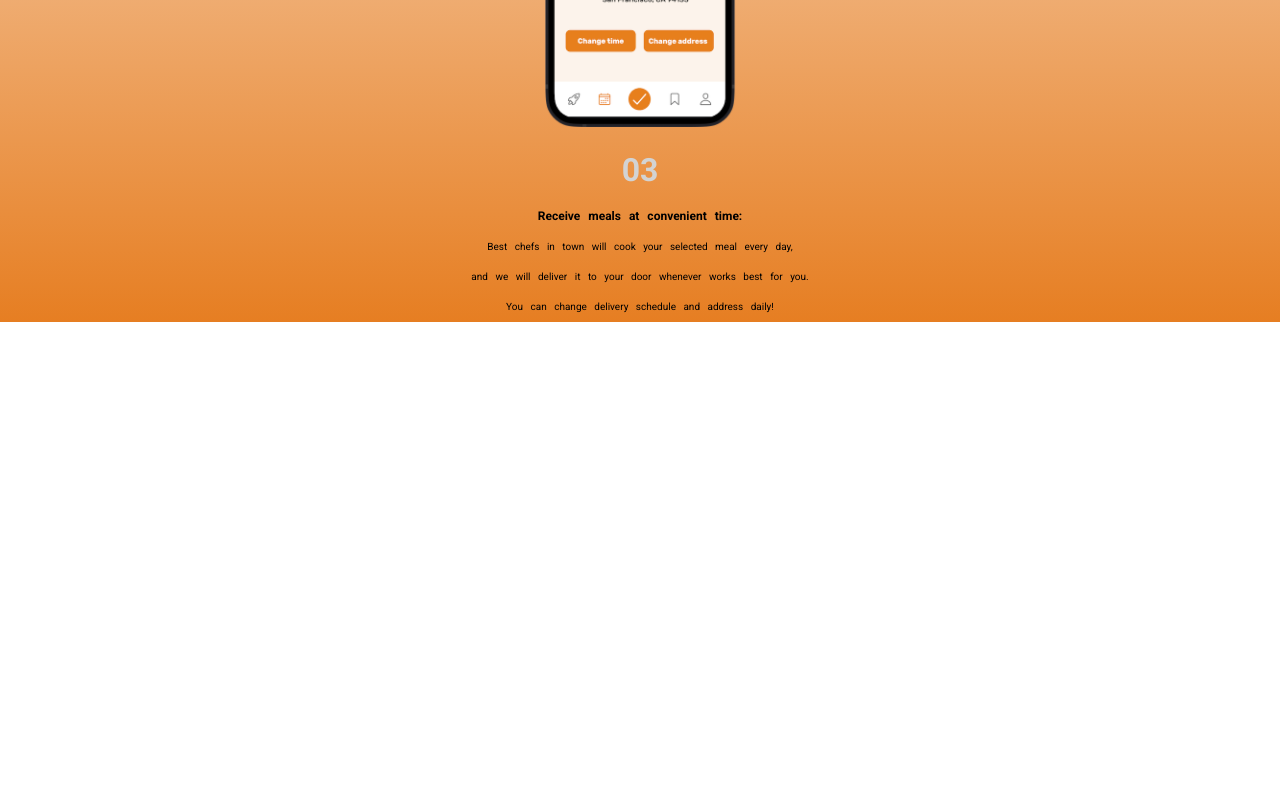
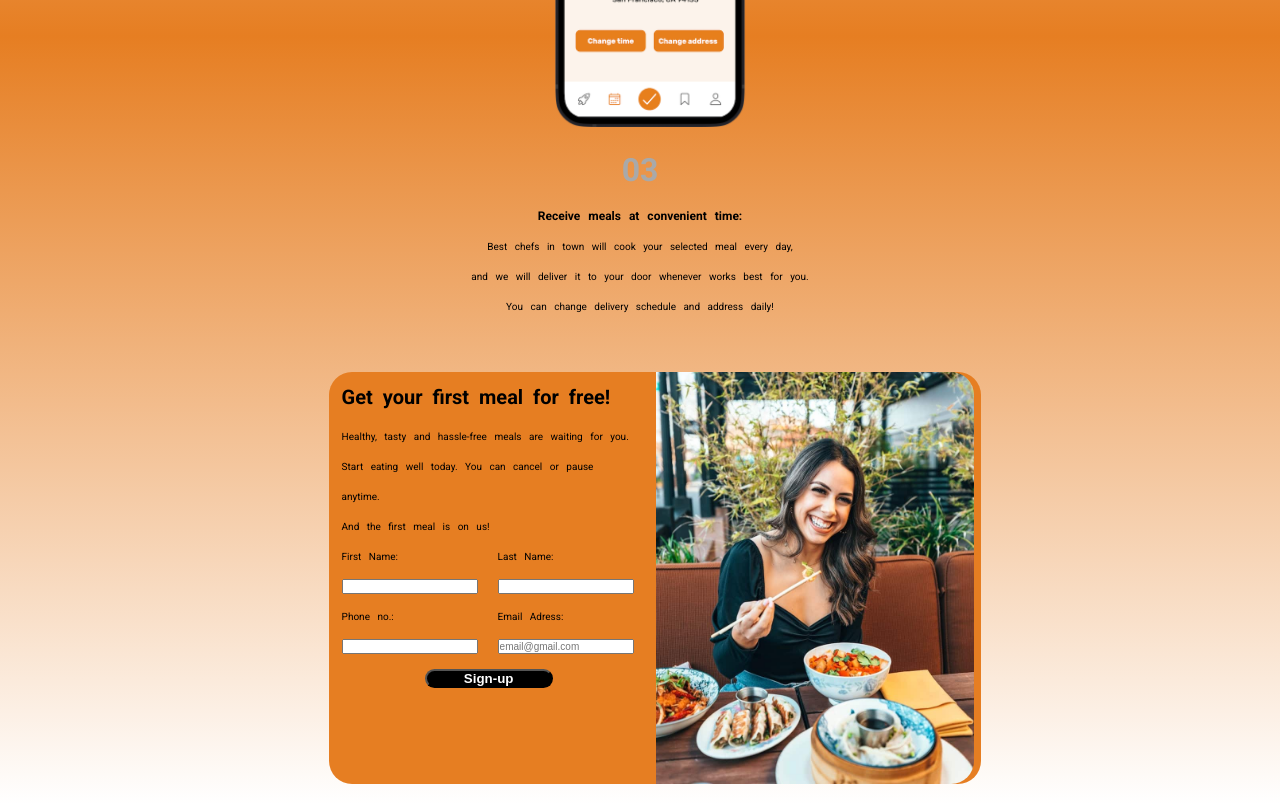
Before and after one commit to Beemo2004/Omnifood, a plain HTML site: page learnmore.html in a window 1280 px wide. Shown: the part 1500-2304 px from the top of the page. Before the commit the page ends 1822 px from the top, so only its background shows below. Drawn offline with Linux system fonts and the light colour scheme.

Commit message:
i forgot the form lol

```diff
--- a/css/main.css
+++ b/css/main.css
@@ -244,7 +244,7 @@ ul{
 .learnmore{
     width: 100%;
     height: 100%;
-    background:linear-gradient(#e67e22,#fff,#e67e22);
+    background:linear-gradient(#e67e22,#fff,#e67e22,#fff);
     word-spacing: 0.5em;
     font-family: 'Roboto', sans-serif;
 }
@@ -274,7 +274,7 @@ main{
 .head-learn{
     font-weight:bolder;
     font-size:xx-large;
-    color: lightgray;
+    color: darkgray;
 }
 .step-2{
     padding-top: 2em;
@@ -288,3 +288,53 @@ main{
     align-items: center;
     text-align: center;
 }
+
+.form{
+    margin-left: 3em;
+    margin-top: 3em;
+    width: 51vw;
+    display: flex;
+    border-radius: 2.3em;
+    background-color: #e67e22;
+}
+.form-info{
+    margin-left: 1.3em;
+}
+
+
+.names{
+    display: flex;
+    gap: 2em;
+}
+
+.contact-details{
+    display: flex;
+    gap: 2em;
+}
+.box{
+    font-size:x-small;
+}
+button{
+    color: white;
+    font-weight: bolder;
+    background-color: black;
+    width: 10vw;
+    border-radius: 1em;
+}
+
+img{
+    border-top-right-radius: 2.3em;
+    border-bottom-right-radius: 2.3em;
+    margin-left: 2em;
+}
+.form-bg{
+    display: flex;
+    padding-top: 2em;
+    padding-bottom: 2em;
+    justify-content: center;
+}
+.submit{
+    display: flex;
+    justify-content: center;
+    margin-top: 0.7em;
+}
--- a/learnmore.html
+++ b/learnmore.html
@@ -42,6 +42,47 @@
                     <p><span class="subtpcs"> Receive meals at convenient time:</span><br> Best chefs in town will cook your selected meal every day,<br> and we will deliver it to your door whenever works best for you.<br> You can change delivery schedule and address daily!</p>
                 </div>
             </div>
+            <div class="form-bg">
+            <div class="form">
+                <div class="form-info">
+                <h1 class="head-form">
+                    Get your first meal for free!
+                </h1>
+                <p>Healthy, tasty and hassle-free meals are waiting for you.<br>
+                   Start eating well today. You can cancel or pause anytime.<br>
+                   And the first meal is on us!
+                </p>
+                <form>
+                    <div class="names">
+                        <div class="fname">
+                            <label for="fname">First Name:</label><br>
+                            <input type="text" id="fname" name="fname"  class="box">
+                        </div>
+                        <div class="lname" >
+                            <label for="lname">Last Name:</label><br>
+                            <input type="text" id="lname" name="lname" class="box">
+                        </div>
+                    </div>
+                    <div class="contact-details">
+                        <div class="phone">
+                            <label for="phone">Phone no.:</label><br>
+                            <input type="number" id="phone" name="phone" class="box">
+                        </div>
+                        <div class="email">
+                            <label for="email">Email Adress:</label><br>
+                            <input type="text"  id="email" name="id" placeholder="email@gmail.com" class="box">
+                        </div>
+                    </div>
+                    <div class="submit">
+                        <button>Sign-up</a></button>
+                    </div>
+                </form>
+                </div>
+                <div class="eating">
+                <img src="img/eating.jpg" width="92%" height="100%">
+                </div>
+            </div>
+            </div>
         </main>
     </div>
 </body>
```
Also changed, not shown: reviews.html (added, +11 -0 lines).
